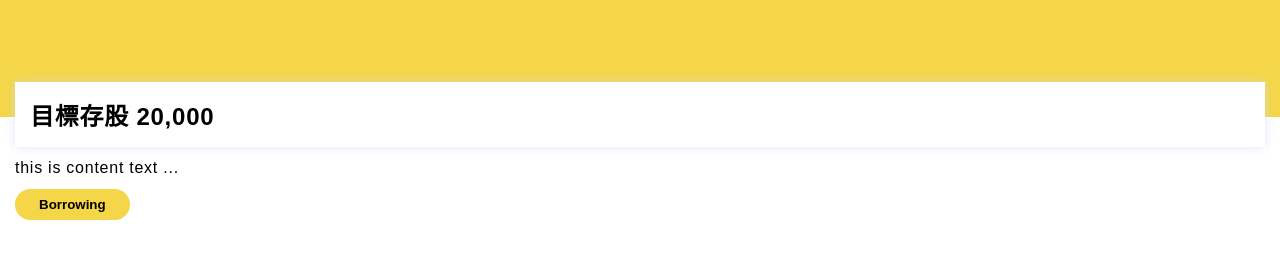
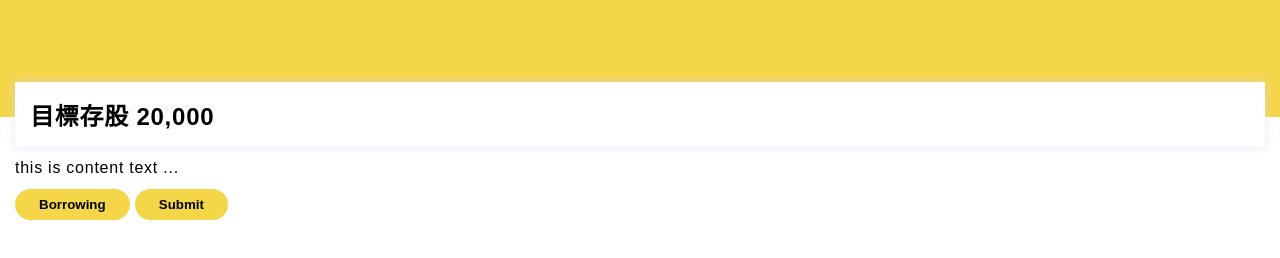
Before and after one commit to ErnieHan/nice, a plain HTML site: page index.html in a window 1280 px wide. Shown: the part 70-328 px from the top of the page. Drawn offline with Linux system fonts and the light colour scheme.

Commit message:
updated submitButton

```diff
--- a/index.html
+++ b/index.html
@@ -52,6 +52,7 @@
             <div class="content_text">this is content text ...</div>
             <div>
                 <button class="button" onclick="handleGAEvent()">Borrowing</button>
+                <button id="submitButton" class="button">Submit</button>
             </div>
         </main>
     </body>
```
